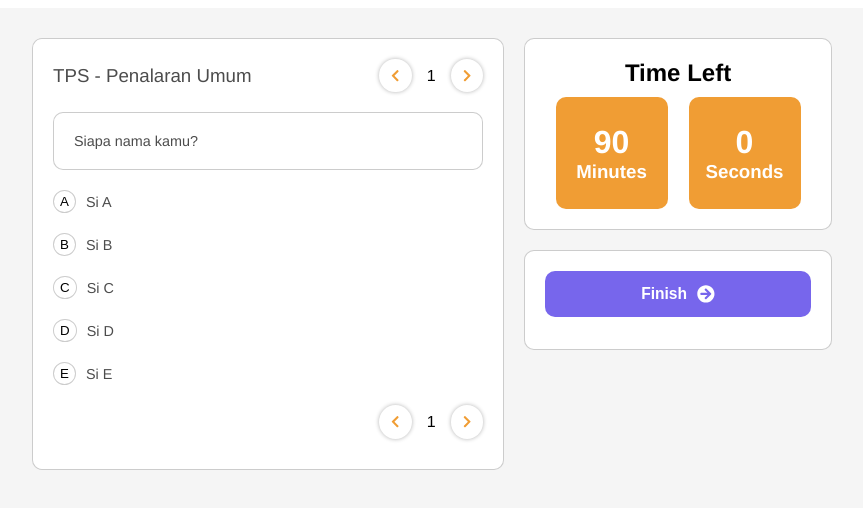
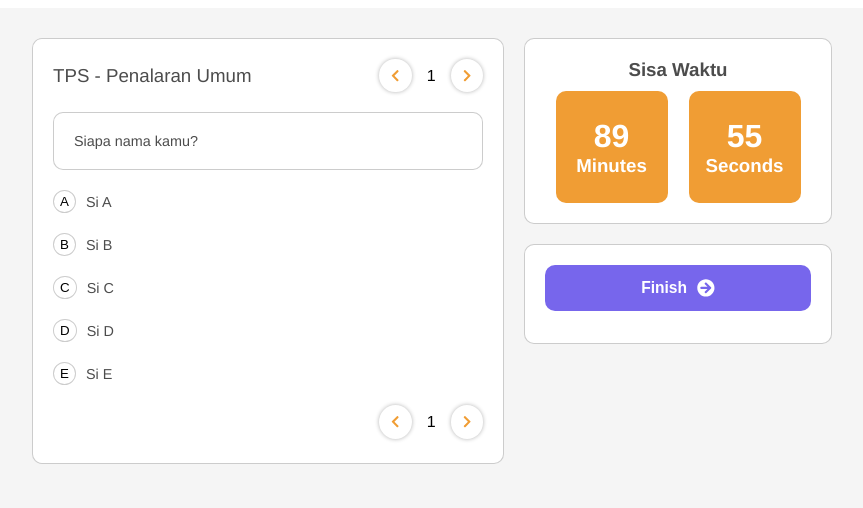
Before and after one commit to KhairulM/Eduka-Frontend-Internship-Project, a Vue app: page / in a window 1280 px wide. Shown: the top 508 px of the page, without its empty margins (216-1079 px from the left). Built offline with nearby package versions, Linux system fonts and the light colour scheme.

Commit message:
update timer ui

```diff
--- a/src/components/TimeIndicator.vue
+++ b/src/components/TimeIndicator.vue
@@ -1,6 +1,6 @@
 <template>
 <div id="container">
-    <h2>Time Left</h2>
+    <h3>Sisa Waktu</h3>
     <div id="timer-container">
         <div class="unit-indicator">
             <h1>{{ minute }}</h1>
@@ -51,7 +51,7 @@ export default {
         }
     },
     mounted: function() {
-        //this.timer()
+        this.timer()
     }
 }
 </script>
@@ -66,6 +66,10 @@ export default {
 
 #container {
     text-align: center;
+}
+
+#container>h3 {
+    color: rgba(0, 0, 0, 0.7);
 }
 
 .unit-indicator {
```
